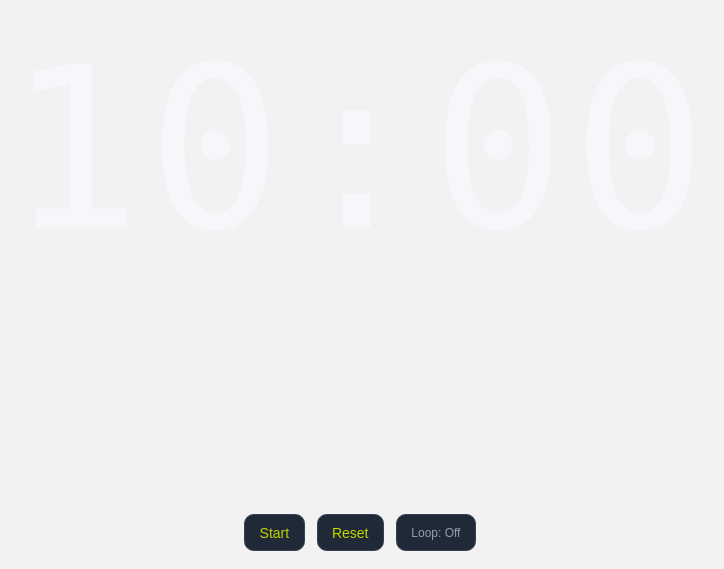
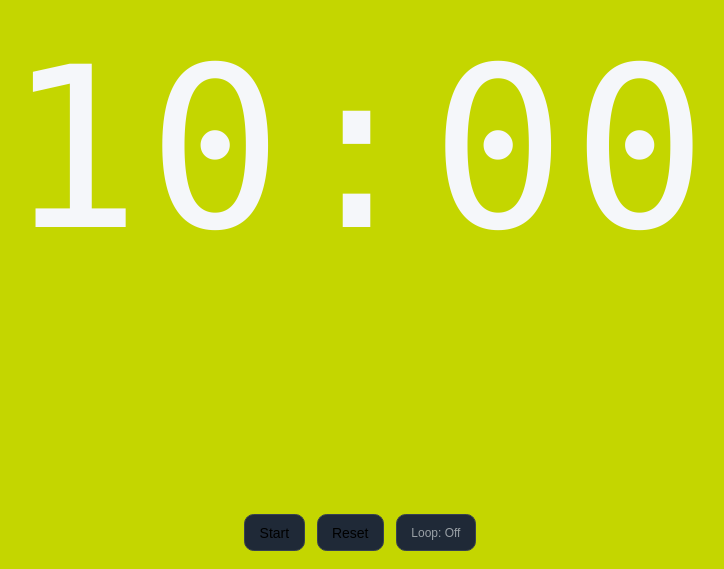
Before and after one commit to alexanderbjonescreates/Countdown-timer, a plain HTML site: page index.html in a window 1280 px wide. Shown: the part 231-800 px from the top of the page, without its empty margins (280-1004 px from the left). Drawn offline with Linux system fonts and the light colour scheme.

Commit message:
Change background and foreground color variables

```diff
--- a/index.html
+++ b/index.html
@@ -6,8 +6,8 @@
   <title>Countdown</title>
   <style>
     :root {
-      --bg: #f2f2f2;
-      --fg: #c4d600;
+      --bg: #c4d600;
+      --fg: #000000;
       --warn: #ffb300;
       --crit: #ff3b30;
       --accent: #9aa0a6;
```
